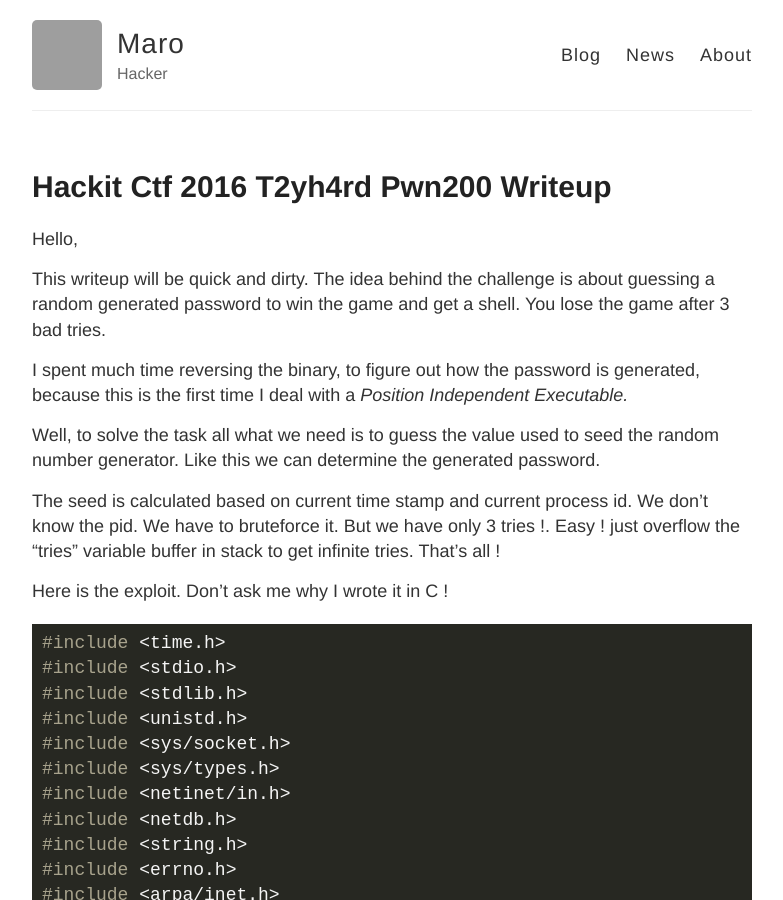
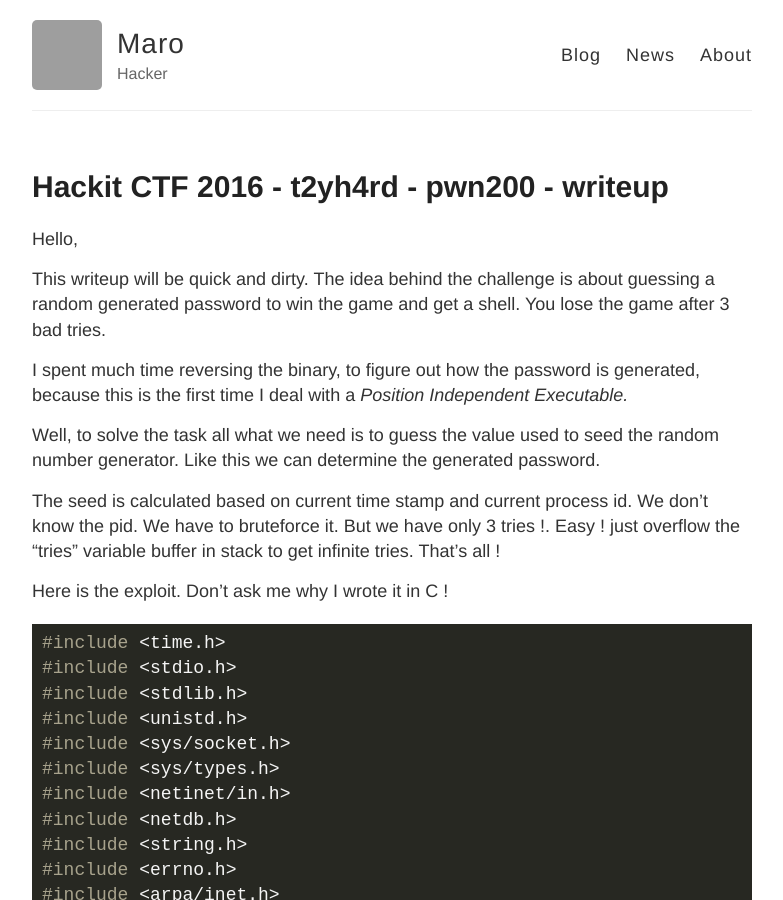
Before and after one commit to maroueneboubakri/maroueneboubakri.github.io, a Jekyll site: the page built from _posts/2016-10-2-hackit-ctf-2016-t2yh4rd-pwn200-writeup.md, in a window 1280 px wide and 900 px high. Shown: the whole window, without its empty margins (248-1031 px from the left). Built offline with Jekyll 4.4.1, drawn with Linux system fonts in a browser that asks for light colours; our own code applies the rules of GitHub Pages for plain Markdown files; part of the change alters nothing that is shown; grey boxes are pictures that could not be loaded.

```diff
--- a/_posts/2016-10-2-hackit-ctf-2016-t2yh4rd-pwn200-writeup.md
+++ b/_posts/2016-10-2-hackit-ctf-2016-t2yh4rd-pwn200-writeup.md
@@ -1,3 +1,6 @@
+---
+title: Hackit CTF 2016 - t2yh4rd - pwn200 - writeup
+---
 
 Hello,
 
```
